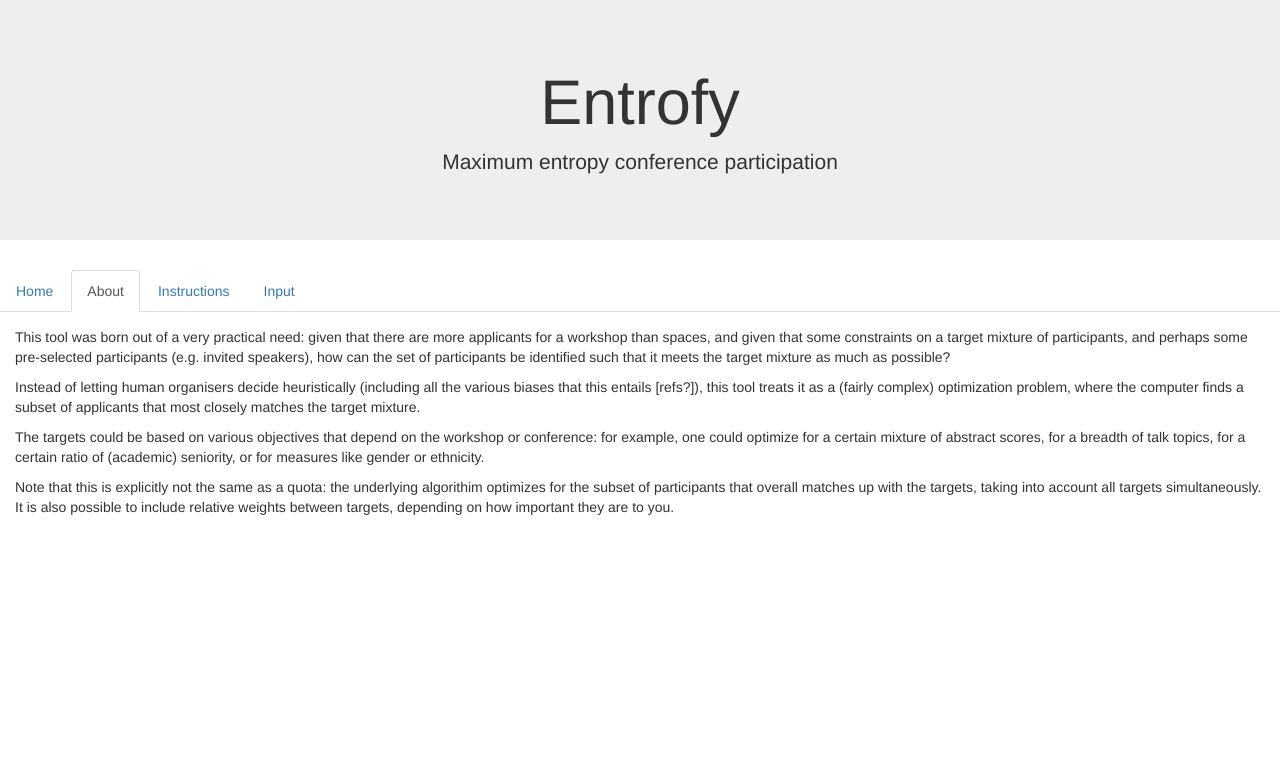
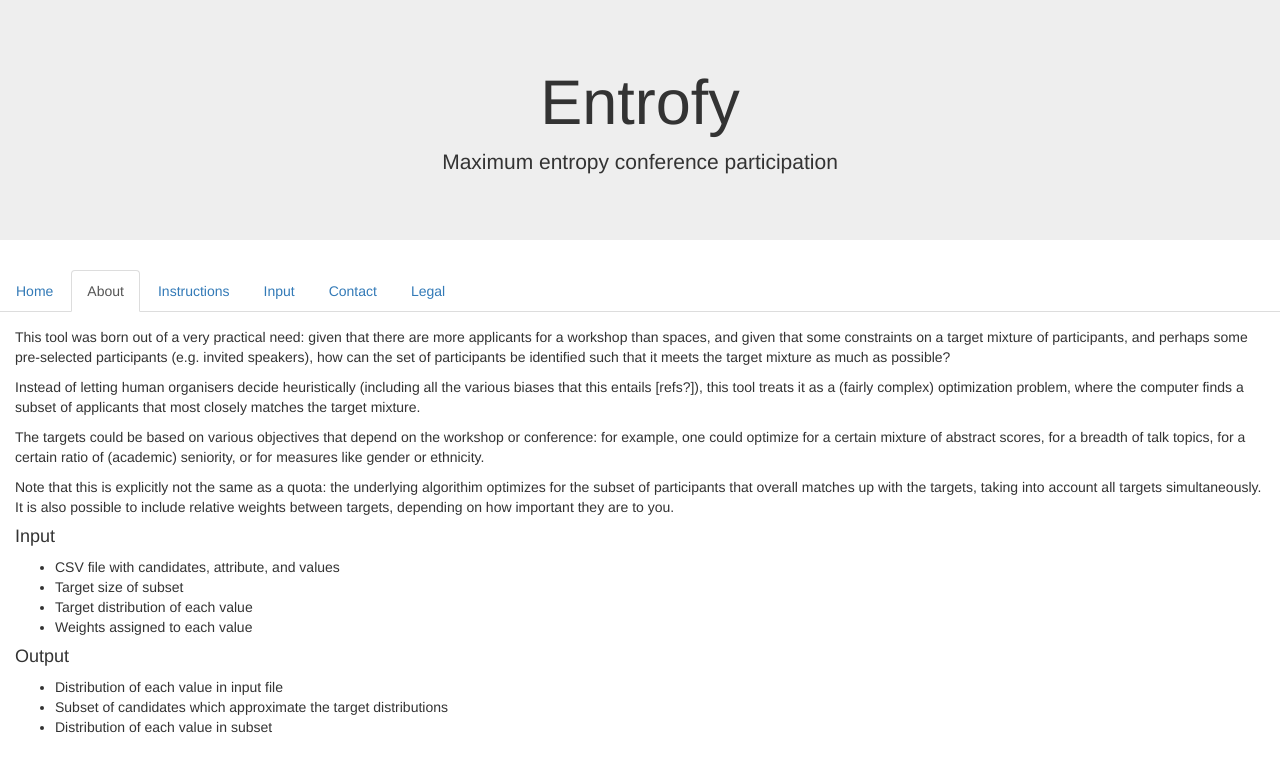
Before and after one commit to dhuppenkothen/entrofy, a Flask app: page / in a window 1280 px wide, after a click on "About". Shown: the top 772 px of the page. Run offline with Flask 2, Linux system fonts and the light colour scheme; parts of the project's set-up code (start-up, migrations or seed data) failed here and were passed over; some libraries are stand-ins or nearby versions.

Commit message:
Added text from readme to index.html

```diff
--- a/app/templates/index.html
+++ b/app/templates/index.html
@@ -33,6 +33,8 @@
     <li role="presentation"><a href="#about" aria-controls="about" role="tab" data-toggle="tab">About</a></li>
     <li role="presentation"><a href="#instructions" aria-controls="instructions" role="tab" data-toggle="tab">Instructions</a></li>
     <li role="presentation"><a href="#input" aria-controls="input" role="tab" data-toggle="tab">Input</a></li>
+    <li role="presentation"><a href="#contact" aria-controls="contact" role="tab" data-toggle="tab">Contact</a></li>
+    <li role="presentation"><a href="#legal" aria-controls="legal" role="tab" data-toggle="tab">Legal</a></li>
   </ul>
 
   <!-- Tab panes -->
@@ -59,14 +61,62 @@ The targets could be based on various objectives that depend on the workshop or
 Note that this is explicitly not the same as a quota: the underlying algorithim optimizes for the subset of participants that overall matches up with the targets, taking into account all targets simultaneously. It is also possible to include relative weights between targets, depending on how important they are to you.
 </p>
 <p>
-
+<h4>Input</h4>
+</p>
+<p>
+<ul>
+<li>CSV file with candidates, attribute, and values</li>
+<li>Target size of subset </li>
+<li>Target distribution of each value </li>
+<li>Weights assigned to each value </li>
+</ul>
+</p>
+<p><h4>Output</h4></p>
+<p>
+<ul>
+<li>Distribution of each value in input file</li>
+<li>Subset of candidates which approximate the target distributions</li>
+<li>Distribution of each value in subset</li>
+</ul>
 </p>
 
    </div>
    </div>
     <div role="tabpanel" class="tab-pane" id="instructions">
     <div class="left1">
-    Don't mess this up! Seriously. It's not hard!
+    <p>First, collect data about the acceptable participants. This requires you to know which criteria you actually care about when selecting participants. This will very strongly depend on the scope, the objective and format of your workshop or conference.
+</p>
+<p><h4>Input CSV file format</h4>
+</p>
+<p>
+<ul>
+<li>header row required. no spaces in header names.</li>
+<li>first column required to be a unique identifier. Either a unique numerical key (anonymous) or full name.</li>
+<li>each column is intrepreted as an attribute (e.g, gender) </li>
+<li>each field in a column is intrepreted as a value of the attribute</li>
+<li>missing data should be left as empty strings</li>
+</ul>
+</p>
+<p><h4>Interface</h4></p>
+<p>
+<ul>
+<li>to ignore a parameter, set the weight to 0</li>
+<li>pre-selected candidates may be selected (left-click) to ensure their inclusion in the subset</li>
+</ul></p>
+<p><h4>Implementation Suggestions</h4></p>
+<p>
+<ul>
+<li>input list should be all acceptable candidates</li>
+<li>input list should include pre-selected candidates so they are included in the distributions</li>
+</ul>
+</p>
+<p><h4>Things you should know</h4></p>
+<p>
+<ul>
+<li>output list is not necessarily reproducible -- each run will create a new list</li>
+<li>numbers are assumed to be from a continous distribution (e.g., years since PhD)</li>
+<li>quantitative attributes are divided up into at most 5 bins</li>
+</ul>
     </div>
     </div>
     <div role="tabpanel" class="tab-pane" id="input">
@@ -85,6 +135,28 @@ Note that this is explicitly not the same as a quota: the underlying algorithim
             </form>
 
 </div>
+
+    <div role="tabpanel" class="tab-pane" id="contact">
+    <div class="left1">
+<p>
+The code is freely available on <a href="#">github</a>.
+If you find a bug, it's yours to keep, however, we invite you to open an issue on github or
+submit a pull request for a patch.
+</p>
+
+You can contact the authors <a href="#">here</a> and <a href="#">here</a>.
+    </div>
+    </div>
+
+    <div role="tabpanel" class="tab-pane" id="legal">
+    <div class="left1">
+<p>
+Some legal stuff goes here.
+</p>
+
+    </div>
+    </div>
+
   </div>
 
 </div>
```
